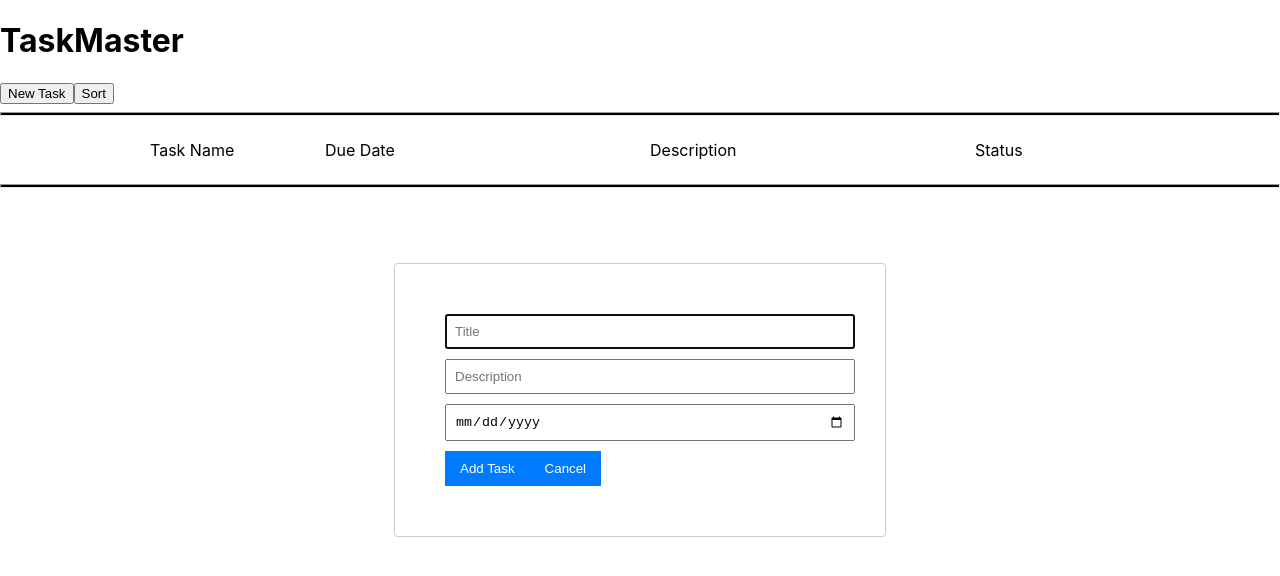
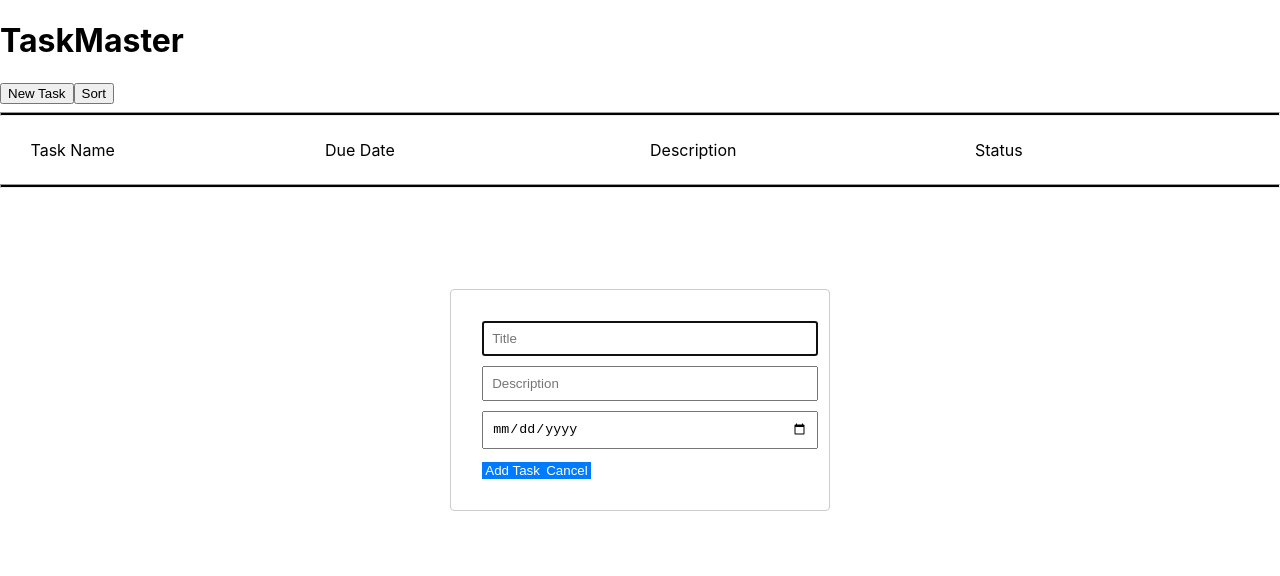
Before and after one commit to CSC425-Team-2/Taskmaster, a React (Create React App) app in the folder taskmaster/: page / in a window 1280 px wide. Both pictures are taken after a click on the button "New Task". Shown: the top 576 px of the page. Built offline with nearby package versions, Linux system fonts and the light colour scheme.

Commit message:
Update App.css

```diff
--- a/taskmaster/src/App.css
+++ b/taskmaster/src/App.css
@@ -4,8 +4,8 @@
   background-color: #fff;
   border: 1px solid #ccc;
   border-radius: 4px;
-  padding: 50px;
-  max-width: 390px;
+  padding: 5%;
+  max-width: 50%;
   margin: 0 auto;
   position: 'fixed';
   top: '50%';
@@ -29,7 +29,8 @@
   background-color: #007bff;
   color: #fff;
   border: none;
-  padding: 10px 15px;
+  padding-left: 1%;
+  padding-right: 1%;
   cursor: pointer;
 }
 
@@ -48,14 +49,14 @@
 
 .bottom-container {
   display: grid;
-  grid-auto-rows: 100px;
+  grid-auto-rows: 20%;
   grid-template-columns: 1fr 1fr 1fr 1fr;
-  grid-gap: 50px 50px;
+  grid-gap: 4% 4%;
 
 }
 
 .col1 {
-  padding-left: 150px;
+  padding-left: 10%;
   grid-column: 1/2;
 }
 .col2 {
@@ -68,5 +69,5 @@
 
 .col4 {
   grid-column: 4/5;
-  padding-right: 150px;
+  padding-right: 10%;
 }
```
